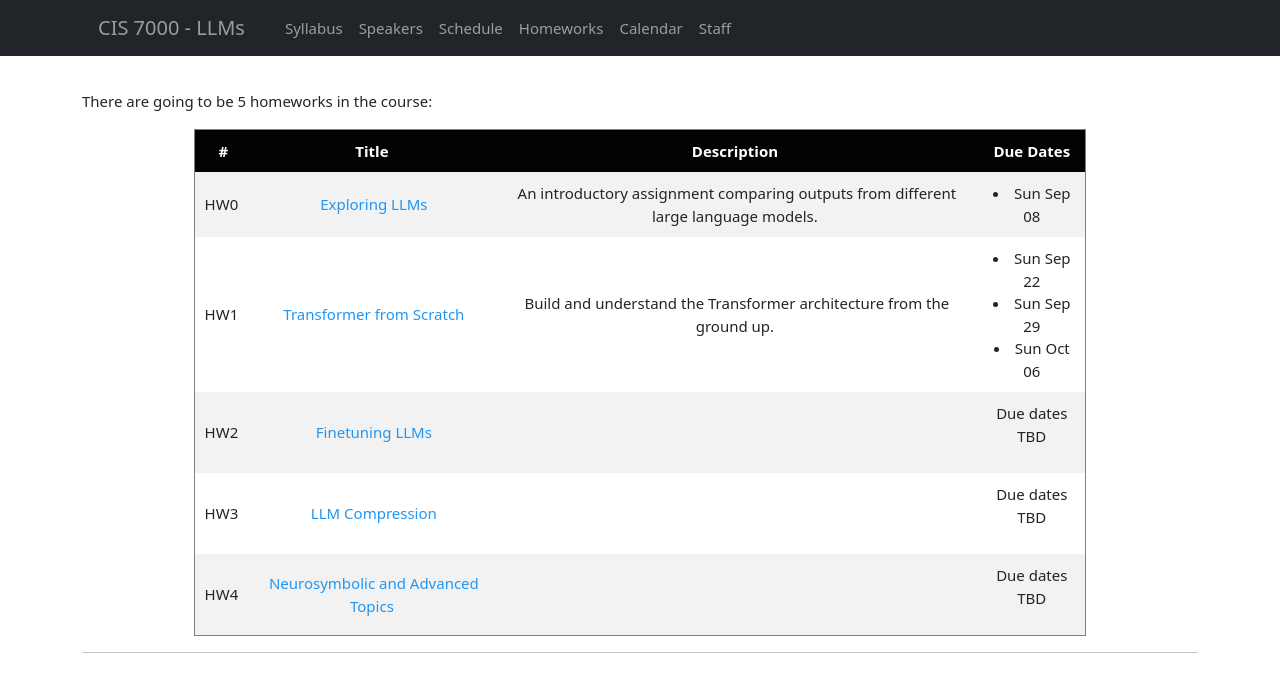
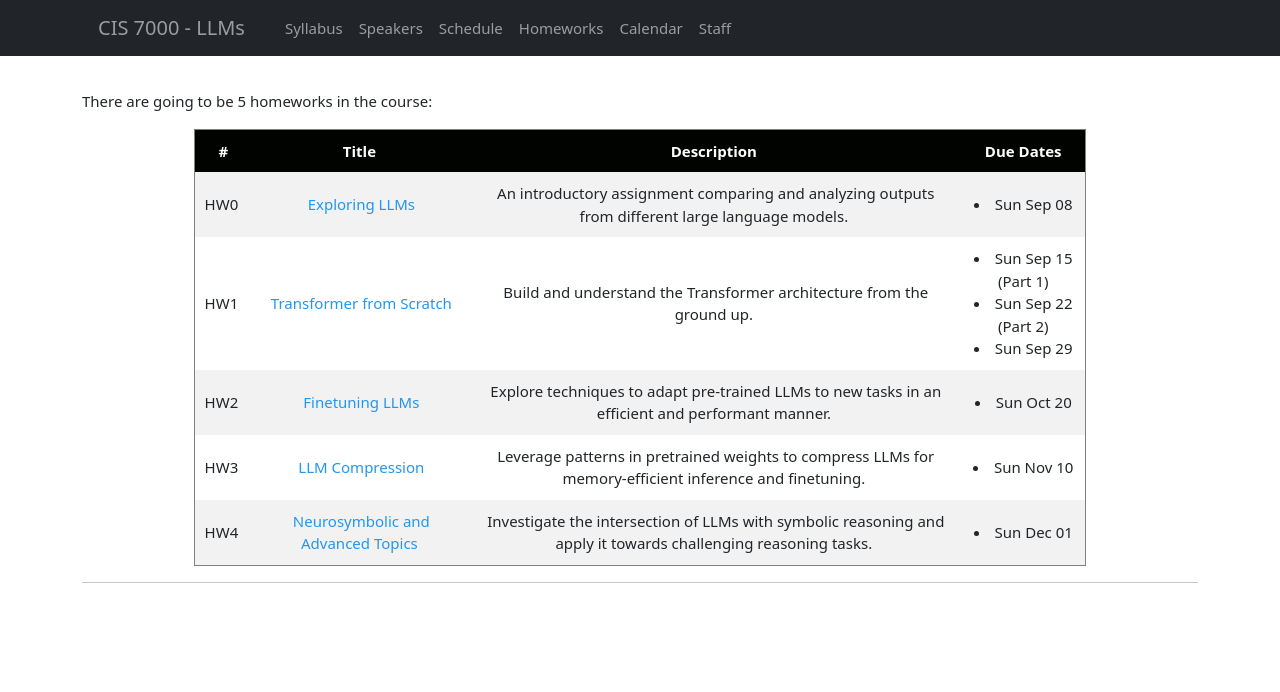
Before and after one commit to llm-class/llm-class.github.io, a Jekyll site: the page built from homeworks.html, in a window 1280 px wide. Shown: the top 692 px of the page. Built offline with Jekyll 4.4.1, drawn with Linux system fonts in a browser that asks for light colours.

Commit message:
HW descs

```diff
--- a/_data/assignments.yml
+++ b/_data/assignments.yml
@@ -1,7 +1,7 @@
 
 - id: "0"
   title: "Exploring LLMs"
-  description: "An introductory assignment comparing outputs from different large language models."
+  description: "An introductory assignment comparing and analyzing outputs from different large language models."
   due_dates:
     - "Sun Sep 08"  # Only one due date for this assignment
 
@@ -9,21 +9,26 @@
   title: "Transformer from Scratch"
   description: "Build and understand the Transformer architecture from the ground up."
   due_dates:
-    - "Sun Sep 22"
+    - "Sun Sep 15 (Part 1)"
+    - "Sun Sep 22 (Part 2)"
     - "Sun Sep 29"
-    - "Sun Oct 06"
 
 
 - id: "2"
   title: "Finetuning LLMs"
+  description: "Explore techniques to adapt pre-trained LLMs to new tasks in an efficient and performant manner."
   due_dates:
+    - "Sun Oct 20"
 
 
 - id: "3"
   title: "LLM Compression"
+  description: "Leverage patterns in pretrained weights to compress LLMs for memory-efficient inference and finetuning."
   due_dates:
-
+    - "Sun Nov 10"
 
 - id: "4"
   title: "Neurosymbolic and Advanced Topics"
+  description: "Investigate the intersection of LLMs with symbolic reasoning and apply it towards challenging reasoning tasks."
   due_dates:
+   - "Sun Dec 01"
```
